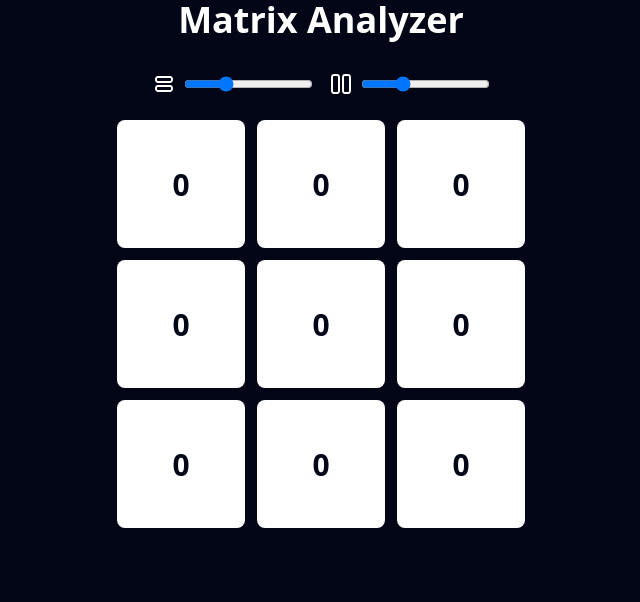
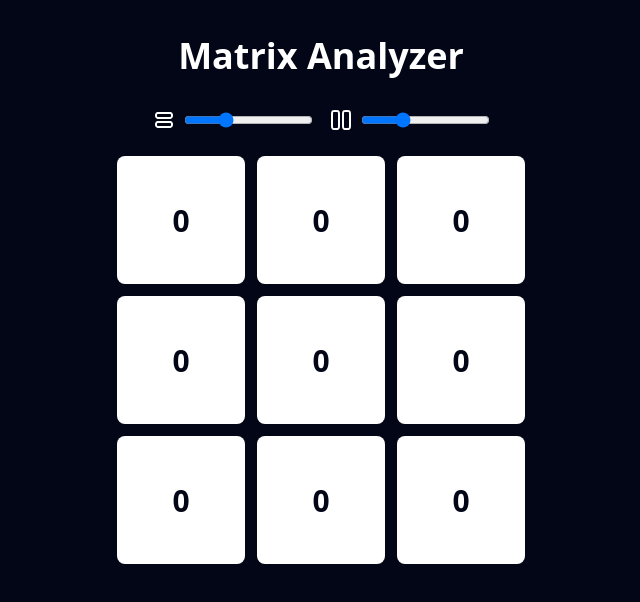
Before and after one commit to fabaguirre/matrix-analyzer, a React (Vite) app: page / in a window 1280 px wide. Shown: the top 602 px of the page, without its empty margins (319-959 px from the left). Built offline with nearby package versions, Linux system fonts and the light colour scheme.

Commit message:
💄 update CSS classes for main and form components

```diff
--- a/src/App.tsx
+++ b/src/App.tsx
@@ -3,7 +3,7 @@ import React from 'react';
 
 const App: React.FC = () => {
   return (
-    <main>
+    <main className="py-7">
       <MatrixForm />
     </main>
   );
--- a/src/components/MatrixConfig.tsx
+++ b/src/components/MatrixConfig.tsx
@@ -7,7 +7,7 @@ const MatrixConfig: React.FC = () => {
     useMatrix();
 
   return (
-    <form className="container mx-auto mt-2 flex max-w-5xl justify-center gap-4">
+    <form className="container mx-auto flex max-w-5xl justify-center gap-4">
       <label className="flex items-center gap-2">
         <IconRows />
         <input
--- a/src/components/MatrixForm.tsx
+++ b/src/components/MatrixForm.tsx
@@ -5,7 +5,7 @@ import MatrixInput from './MatrixInput';
 const MatrixForm: React.FC = () => {
   return (
     <section className="mx-auto flex flex-col gap-6">
-      <h1 className="container mx-auto max-w-5xl text-balance text-center text-4xl font-bold">
+      <h1 className="container mx-auto max-w-5xl text-balance py-2 text-center text-4xl font-bold">
         Matrix Analyzer
       </h1>
 
```
